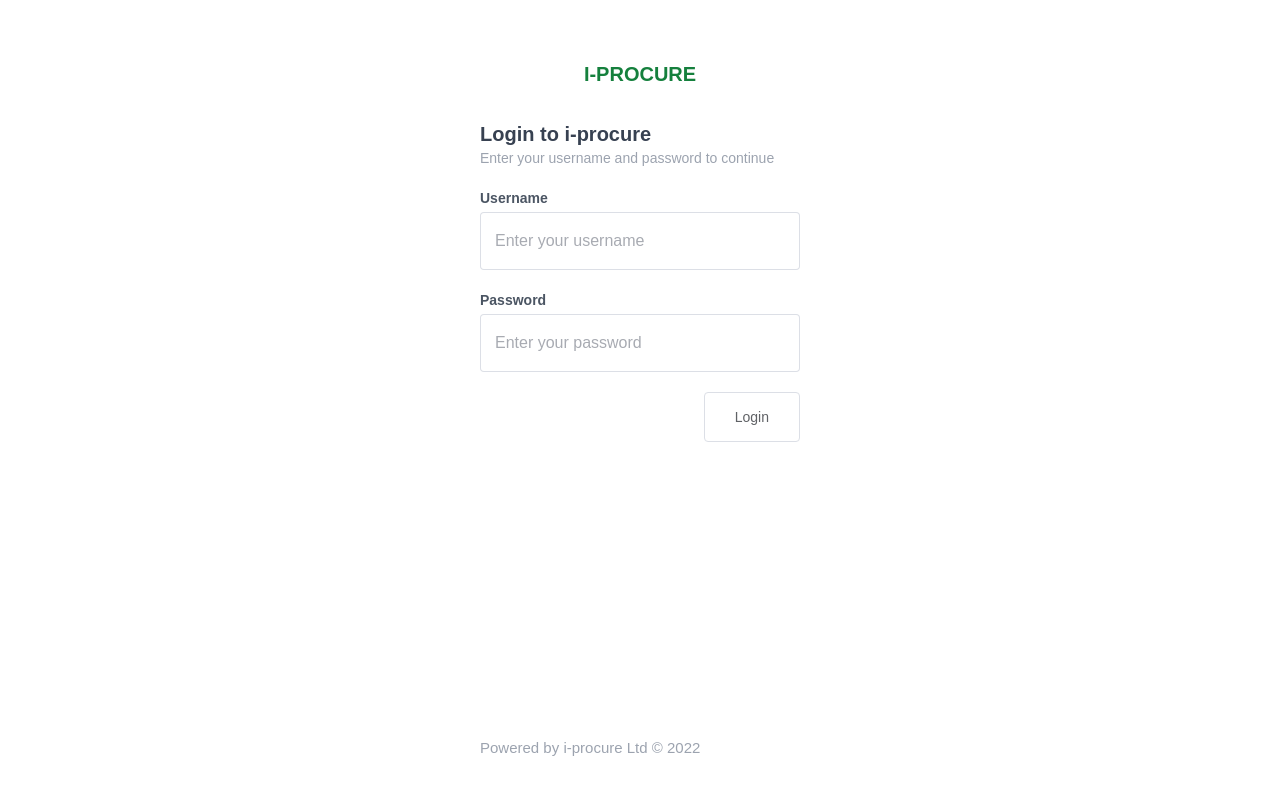
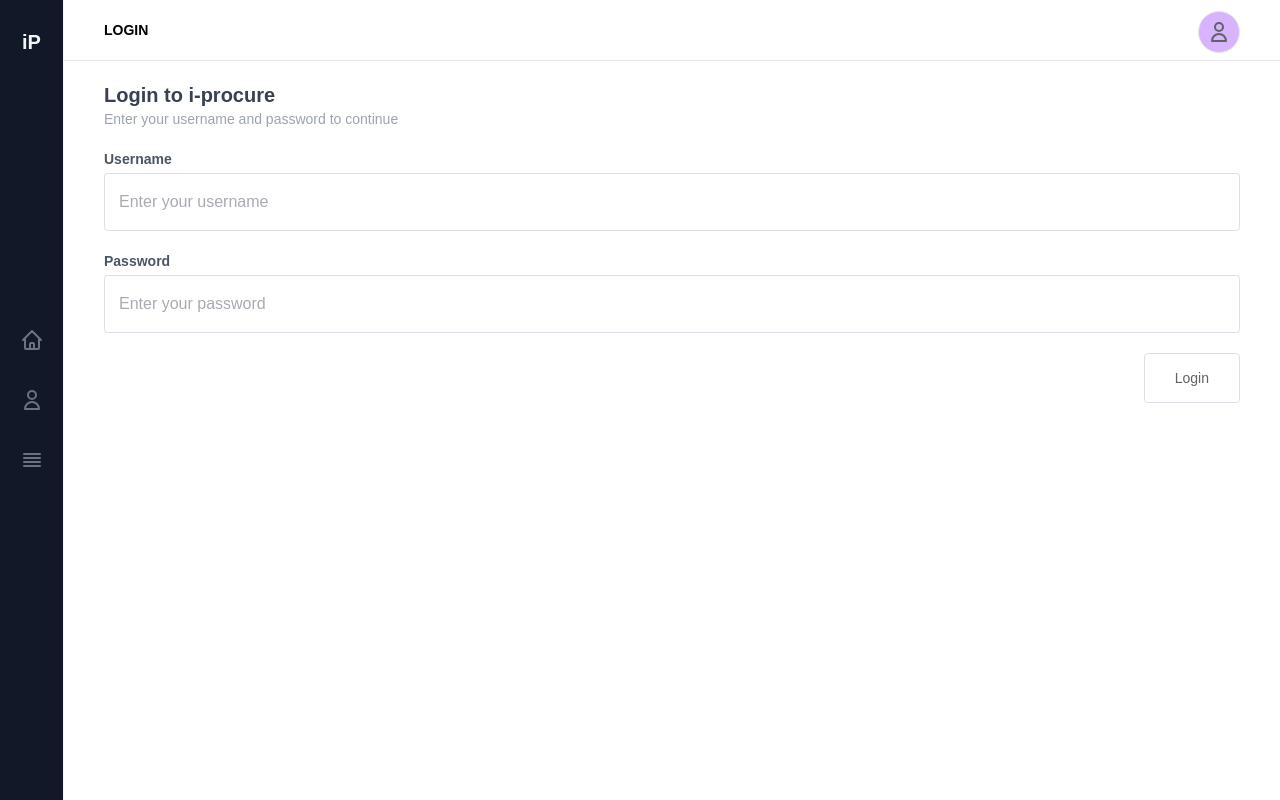
Before and after one commit to Yakjunior78/iProcure, a Vue app in the folder iprocure/: page /login in a window 1280 px wide. Built offline with nearby package versions, Linux system fonts and the light colour scheme.

Commit message:
clean up responsiveness

```diff
--- a/iprocure/src/components/layouts/default.vue
+++ b/iprocure/src/components/layouts/default.vue
@@ -1,12 +1,26 @@
 <script>
 import Sidebar from "../../components/menus/sidebar.vue";
 import Topbar from "../../components/menus/topbar.vue";
+import {mapGetters} from "vuex";
+import {mutate} from "@/helpers/vuex";
 
 export default {
 	components: {
 		Sidebar,
 		Topbar
 	},
+
+	computed: {
+		...mapGetters([
+			'collapsed'
+		])
+	},
+
+	methods: {
+		toggleCollapse() {
+			mutate('collapsed', false, 'layout');
+		}
+	}
 };
 </script>
 
@@ -14,7 +28,8 @@ export default {
 	<section class="w-full h-screen flex flex-col">
 		<main class="w-full h-full flex flex-row">
 			<div
-				class="h-full w-1/20 border-r border-gray-100 bg-gray-900 text-white"
+				class="z-50 h-full border-r border-gray-100 bg-gray-900 text-white absolute md:relative md:-translate-x-0 inset-y-0 left-0 transform transition-all duration-1600 ease-in-out"
+				:class="[ collapsed ? '-translate-x-full' : '', !collapsed ? 'w-2/5 lg:w-1/20' : 'w-10/20 sm:w-4/20 md:4/20 lg:w-1/20' ]"
 			>
 				<sidebar/>
 			</div>
--- a/iprocure/src/components/layouts/guest.vue
+++ b/iprocure/src/components/layouts/guest.vue
@@ -4,19 +4,19 @@ export default {};
 
 <template>
 	<section class="h-screen w-full flex flex-col py-10">
-		<header class="w-full sm:w-18/20 md:w-15/20 lg:w-5/20 mx-auto py-5">
+		<header class="w-17/20 sm:w-18/20 md:w-15/20 lg:w-5/20 mx-auto py-5">
 			<div class="flex items-center justify-center">
 				<p class="uppercase font-bold text-xl text-green-700">i-procure</p>
 			</div>
 		</header>
 
-		<main class="flex-grow w-full sm:w-18/20 md:w-15/20 lg:w-5/20 mx-auto my-3">
+		<main class="flex-grow w-17/20 sm:w-18/20 md:w-15/20 lg:w-5/20 mx-auto my-3">
 			<div class="h-auto w-full">
 				<RouterView/>
 			</div>
 		</main>
 
-		<footer class="w-full sm:w-18/20 md:w-15/20 lg:w-5/20 mx-auto">
+		<footer class="w-17/20 sm:w-18/20 md:w-15/20 lg:w-5/20 mx-auto flex justify-center">
 			<p class="text-gray-400 font-medium">Powered by i-procure Ltd © 2022</p>
 		</footer>
 	</section>
--- a/iprocure/src/components/layouts/index.vue
+++ b/iprocure/src/components/layouts/index.vue
@@ -11,7 +11,7 @@ watch(
 	async () => {
 		layout.value = store.getters.isAuthenticated
 			? markRaw(DefaultLayout)
-			: markRaw(GuestLayout);
+			: markRaw(DefaultLayout);
 	},
 	{immediate: true}
 );
--- a/iprocure/src/components/menus/sidebar.vue
+++ b/iprocure/src/components/menus/sidebar.vue
@@ -1,16 +1,28 @@
 <script>
-import { routesArray } from "@/utils/routes";
+import {routesArray} from "@/utils/routes";
+import {mapGetters} from "vuex";
+import {mutate} from "@/helpers/vuex";
 
 export default {
 	computed: {
+		...mapGetters([
+			'collapsed'
+		]),
+
 		menus() {
-      return routesArray.filter( route => route.meta.show);
+			return routesArray.filter(route => route.meta.show);
 		},
 
 		activeRoute() {
 			return this.$route.name;
 		},
 	},
+
+	methods: {
+		toggleCollapse() {
+			mutate('collapsed', !this.collapsed, 'layout');
+		}
+	}
 };
 </script>
 
@@ -19,9 +31,25 @@ export default {
 		<header class="w-full flex items-center justify-center py-5 px-4">
 			<div class="w-full">
 				<div
-          class="rounded-sm p-1 flex items-center justify-center bg-gray-900"
+					class="w-full rounded-sm p-1 flex items-center space-x-3 bg-gray-900 justify-center"
 				>
-          <span class="font-bold text-xl text-gray-100 pt-1">Bi</span>
+					<div
+						v-show="collapsed"
+						class="font-bold text-xl text-gray-100 pt-1">
+						iP
+					</div>
+
+					<div
+						v-show="!collapsed"
+						class="lg:hidden">
+						<el-button
+							@click="toggleCollapse"
+							class="px-1 text-white font-bold">
+							<svg xmlns="http://www.w3.org/2000/svg" class="h-4 w-4" fill="none" viewBox="0 0 24 24" stroke="currentColor" stroke-width="2">
+								<path stroke-linecap="round" stroke-linejoin="round" d="M15 19l-7-7 7-7" />
+							</svg>
+						</el-button>
+					</div>
 				</div>
 			</div>
 		</header>
--- a/iprocure/src/components/menus/topbar.vue
+++ b/iprocure/src/components/menus/topbar.vue
@@ -1,5 +1,7 @@
 <script>
 import {routeName} from "@/utils/filters";
+import {mapGetters} from "vuex";
+import {mutate} from "@/helpers/vuex";
 
 export default {
 
@@ -10,6 +12,9 @@ export default {
 	},
 
 	computed: {
+		...mapGetters([
+			'collapsed'
+		]),
 
 		routeName() {
 			return routeName(this.$route.name);
@@ -31,6 +36,10 @@ export default {
 			localStorage.clear();
 			this.$router.push({ name: 'login' });
 			location.reload();
+		},
+
+		toggleCollapse() {
+			mutate('collapsed', !this.collapsed, 'layout');
 		}
 	}
 }
@@ -39,24 +48,28 @@ export default {
 <template>
 	<section class="w-full h-full flex justify-between border-b items-center">
 		<div
-			class="font-medium p-5 px-10">
+			class="font-medium p-5 px-10 flex items-center">
 
-			<div class="font-bold uppercase text-sm">
+			<div
+				class="mr-3 lg:hidden">
+				<el-button
+					@click="toggleCollapse()"
+					class="bg-gray-200 p-2 rounded-md">
+					<svg xmlns="http://www.w3.org/2000/svg" class="h-4 w-4" fill="none" viewBox="0 0 24 24" stroke="currentColor" stroke-width="2">
+						<path stroke-linecap="round" stroke-linejoin="round" d="M4 6h16M4 12h8m-8 6h16" />
+					</svg>
+				</el-button>
+			</div>
+
+			<div
+				class="font-bold uppercase text-sm hidden lg:block">
 				{{ routeName }}
 			</div>
 		</div>
 
 		<div class="flex items-center space-x-4 px-10">
 
-			<div class="lg:hidden px-6">
-
-			</div>
-
 			<div class="flex flex-row justify-between">
-
-				<div class="mr-10">
-
-				</div>
 
 				<div class="mt-1">
 					<el-dropdown>
--- a/iprocure/src/services/auth.service.ts
+++ b/iprocure/src/services/auth.service.ts
@@ -16,18 +16,15 @@ export class AuthService {
 		);
 
 		if (res.success) {
-			this.handleLoggedIn(res.data);
+			return this.handleLoggedIn(res.data);
 		}
 
-		if(!res.success) {
-			console.log('ERROR: ', res.data.errors);
-			mutate('errors', res.data.errors, 'auth');
-		}
+		return mutate('errors', res.data.errors, 'auth');
 	}
 
 	static async update(form: any) {
 
-		await dispatch(
+		return await dispatch(
 			'STORE',
 			'',
 			form,
--- a/iprocure/src/services/http.service.ts
+++ b/iprocure/src/services/http.service.ts
@@ -9,7 +9,7 @@ export class HttpService {
 
   constructor() {
 
-    const token = store.getters.authUser.token;
+    const token = store.getters.authUser?.token;
 
     this.api = axios.create({
       baseURL: base_url.toString(),
--- a/iprocure/src/store/getters/index.ts
+++ b/iprocure/src/store/getters/index.ts
@@ -1,9 +1,11 @@
 import auth from "./auth";
 import countries from "./countries";
+import layout from "./layout";
 
 export default {
   modules: {
     auth,
-    countries
-  },
+    countries,
+    layout
+  }
 };
--- /dev/null
+++ b/iprocure/src/store/getters/layout.ts
@@ -0,0 +1,12 @@
+const state = {
+  collapsed: true
+};
+
+const getters = {
+  collapsed: (state: any) => state.collapsed
+};
+
+export default {
+  state,
+  getters,
+};
```
Lines whose indentation alone changed are shown as unchanged.
